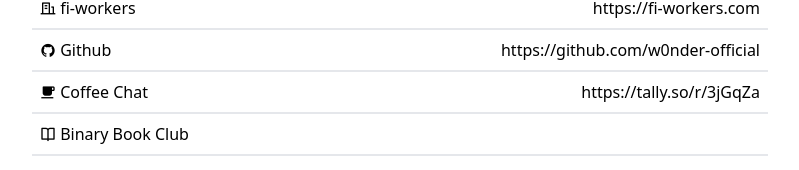
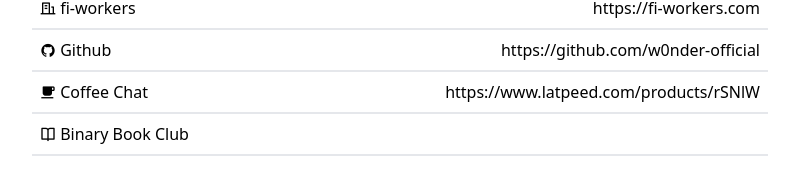
Before and after one commit to w0nder-official/w0nder.land, a Next.js app in the folder src/w0nder-land/: page /about in a window 1280 px wide. Shown: the part 886-1056 px from the top of the page, without its empty margins (240-1039 px from the left). Built offline with nearby package versions, Linux system fonts and the light colour scheme.

Commit message:
커피챗 링크 변경

```diff
--- a/src/w0nder-land/src/constants/common.ts
+++ b/src/w0nder-land/src/constants/common.ts
@@ -3,7 +3,7 @@
 export const ShowYourTimeLink = 'https://showyourti.me/qr';
 export const FiWorkersLink = 'https://fi-workers.com';
 export const GithubLink = 'https://github.com/w0nder-official';
-export const CoffeeChatLink = 'https://tally.so/r/3jGqZa';
+export const CoffeeChatLink = 'https://www.latpeed.com/products/rSNlW';
 
 export enum Environment {
   Local = 'local',
```
